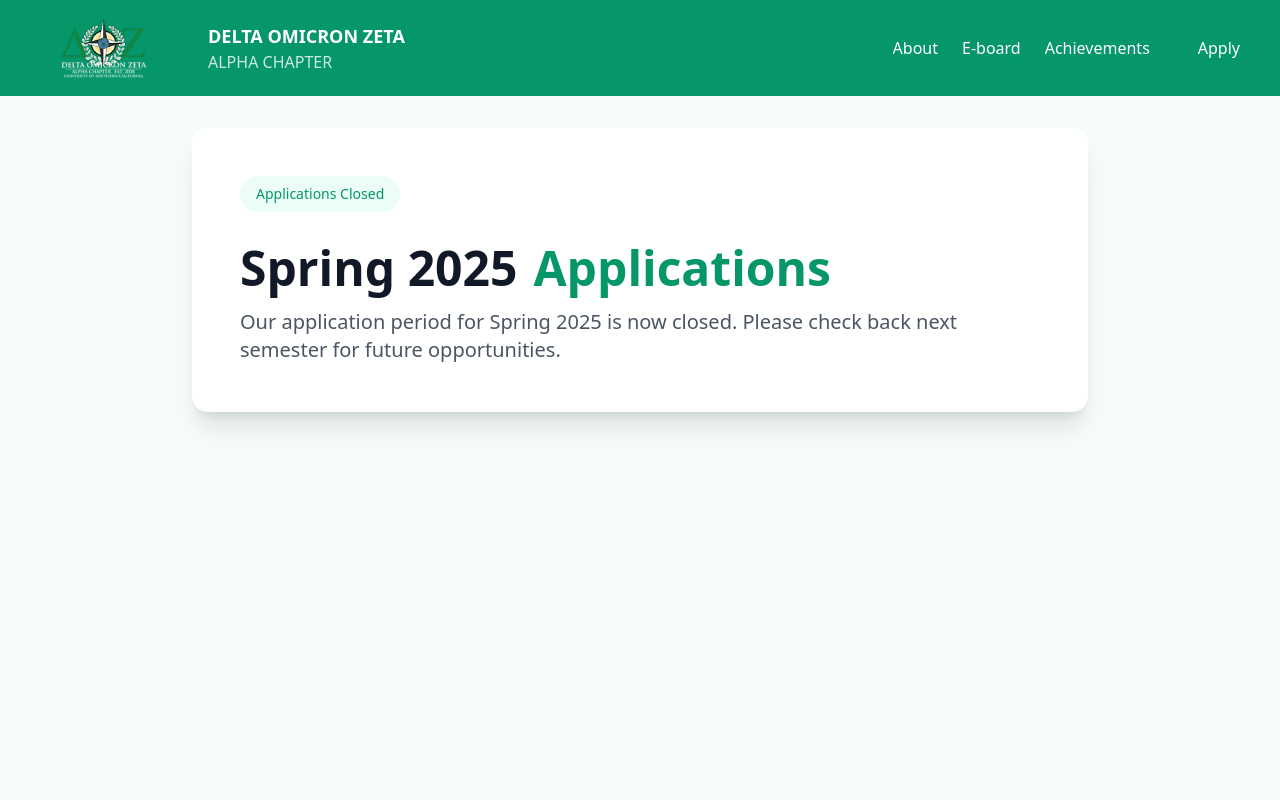
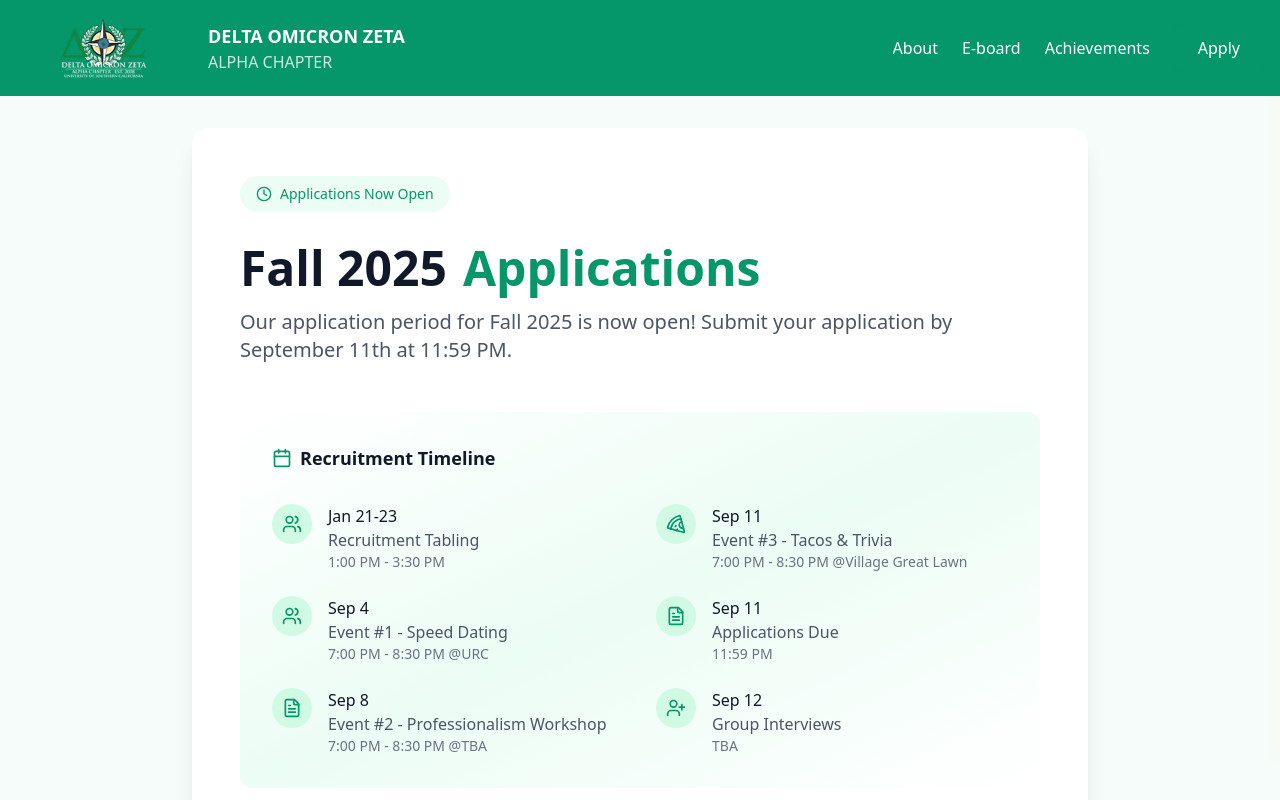
Before and after one commit to Leow210/doz-website, a React (Vite) app: page /apply in a window 1280 px wide. Shown: the top 800 px of the page. Built offline with nearby package versions, Linux system fonts and the light colour scheme.

Commit message:
added recruitment timeline fall 2025

```diff
--- a/src/App.jsx
+++ b/src/App.jsx
@@ -33,7 +33,7 @@ const App = () => {
             <Route path="/achievements" element={<AchievementsPage />} />
             <Route path="/resources" element={<ResourcesPage />} />
             <Route path="/gallery" element={<GalleryPage />} />
-            <Route path="/apply" element={<ApplicationsClosedPage />} />
+            <Route path="/apply" element={<ApplicationsOpenPage />} />
           </Routes>
         </Layout>} />
       </Routes>
--- a/src/pages/ApplicationsOpenPage.jsx
+++ b/src/pages/ApplicationsOpenPage.jsx
@@ -25,36 +25,36 @@ const ApplicationsOpenPage = () => {
         },
         {
             icon: Users,
-            date: "Jan 28",
-            title: "Info Session #1 - Speed Dating",
-            time: "7:00 PM - 8:30 PM"
+            date: "Sep 4",
+            title: "Event #1 - Speed Dating",
+            time: "7:00 PM - 8:30 PM @URC"
         },
         {
             icon: FileText,
-            date: "Jan 29",
-            title: "Networking Workshop",
-            time: "7:00 PM - 8:30 PM"
+            date: "Sep 8",
+            title: "Event #2 - Professionalism Workshop",
+            time: "7:00 PM - 8:30 PM @TBA"
         }
     ];
 
     const rightColumnEvents = [
         {
             icon: Pizza,
-            date: "Jan 30",
-            title: "Event 2: Pizza & Trivia",
-            time: "7:00 PM - 8:30 PM"
+            date: "Sep 11",
+            title: "Event #3 - Tacos & Trivia",
+            time: "7:00 PM - 8:30 PM @Village Great Lawn"
         },
         {
             icon: FileText,
-            date: "Jan 30",
+            date: "Sep 11",
             title: "Applications Due",
             time: "11:59 PM"
         },
         {
             icon: UserPlus,
-            date: "Jan 31",
+            date: "Sep 12",
             title: "Group Interviews",
-            time: "3:00 PM - 7:00 PM"
+            time: "TBA"
         },
     ];
 
@@ -73,14 +73,14 @@ const ApplicationsOpenPage = () => {
 
                         <div className="mt-8 space-y-4">
                             <h1 className="text-4xl md:text-5xl font-bold text-gray-900">
-                                Spring 2025
+                                Fall 2025
                                 <span className="relative ml-4">
                                     <span className="relative z-10 text-emerald-600">Applications</span>
                                 </span>
                             </h1>
                             <p className="text-xl text-gray-600">
-                                Our application period for Spring 2025 is now open!
-                                Submit your application by January 30th at 11:59 PM.
+                                Our application period for Fall 2025 is now open!
+                                Submit your application by September 11th at 11:59 PM.
                             </p>
                         </div>
 
@@ -106,7 +106,7 @@ const ApplicationsOpenPage = () => {
 
                         <div className="mt-12 text-center">
                             <Link
-                                to="https://docs.google.com/forms/d/e/1FAIpQLSf3jPCXE5tum1rQGN47FdcT3qSqPkuO8DIGn3Jxz2ZmISArIQ/viewform"
+                                to="https://docs.google.com/forms/d/e/1FAIpQLSf51CwyvDWOiCAXCCgrAYHrKJnwmxeVK2Ude9HD0sEX0HGTsg/viewform"
                                 className="inline-flex items-center justify-center gap-2 px-8 py-4 text-lg
                                          bg-emerald-600 text-white rounded-xl hover:bg-emerald-700
                                          transition-colors duration-200 font-medium"
```
